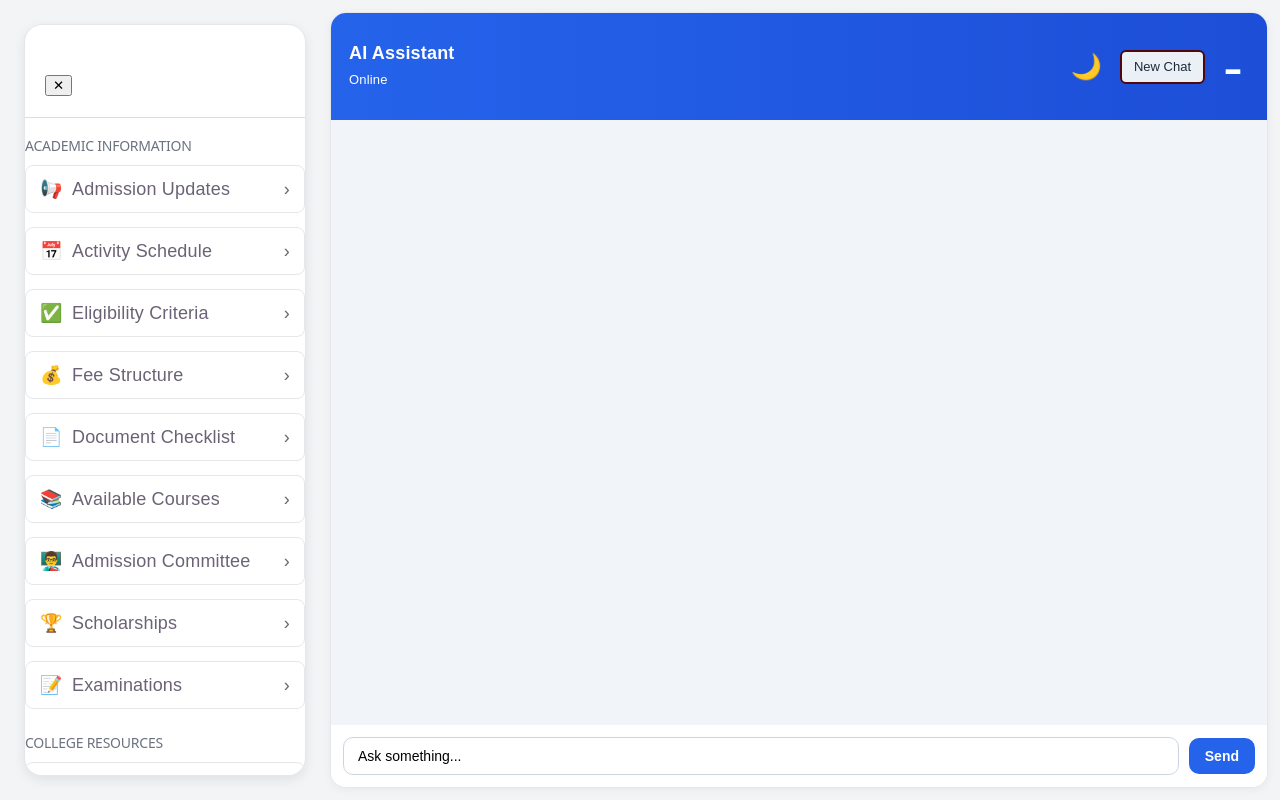
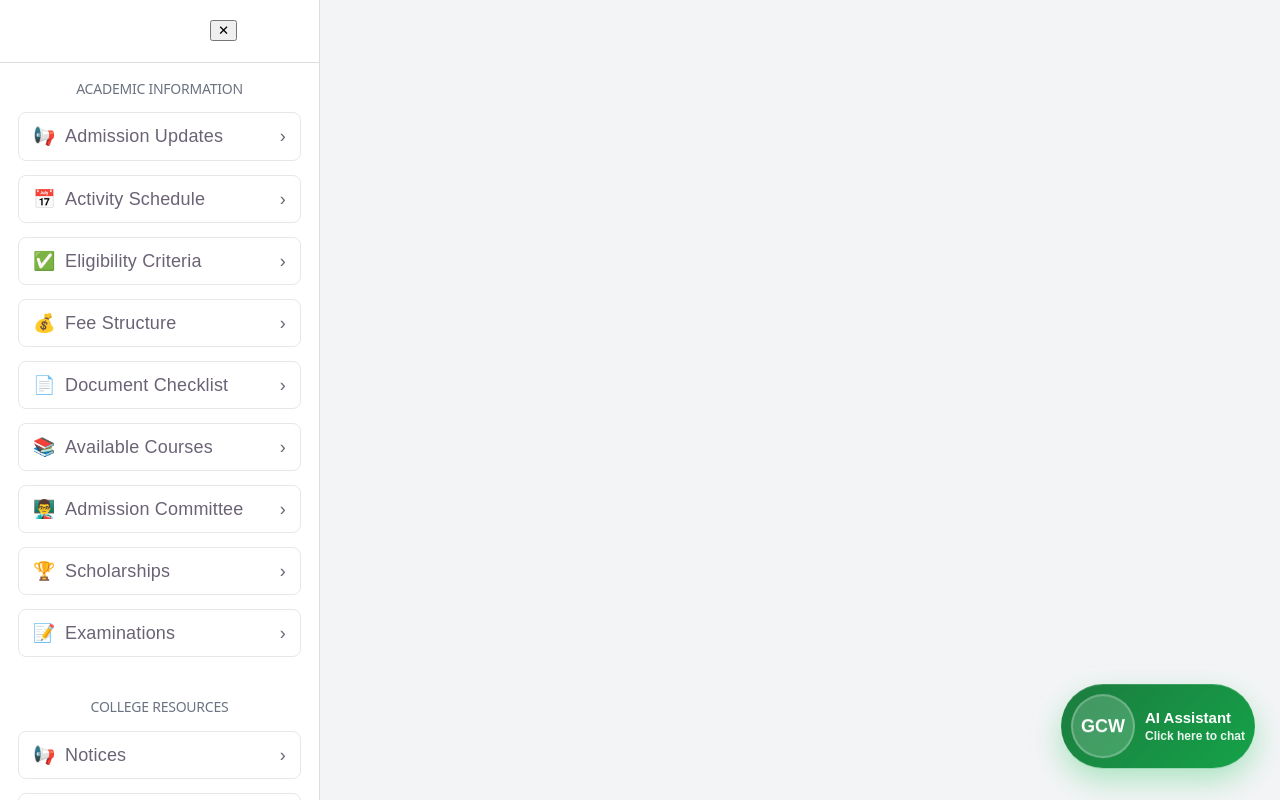
Before and after one commit to okai165/college-chatbot, a React app in the folder frontend/: page / in a window 1280 px wide. Built offline with nearby package versions, Linux system fonts and the light colour scheme; the HTML template or start-up script is replaced by a standard one.

Commit message:
Updated frontend redesign

```diff
--- a/frontend/src/App.css
+++ b/frontend/src/App.css
@@ -425,7 +425,7 @@ body {
     width:100%;
     height:100vh;
 
-    padding:12px;
+    /* padding:12px; */
     box-sizing:border-box;
 
     gap:12px;
@@ -433,24 +433,23 @@ body {
     background:#f3f4f6;
 }
 
-.sidebar{
-    width:280px;
+/* .sidebar{
+    width:320px;
 
-    margin:12px;
+    height:100vh;
 
-    border-radius:18px;
+    overflow-y:auto;
 
-    border:1px solid #e5e7eb;
+    overflow-x:hidden;
+
+    border-right:1px solid #ddd;
 
     background:white;
 
-    overflow:hidden;
-
-    box-shadow:0 4px 12px rgba(0,0,0,.08);
-}
-
+    box-sizing:border-box;
+} */
 .chat-container{
-  flex:1;
+    flex:1;
 
     background:white;
 
@@ -461,10 +460,11 @@ body {
     flex-direction:column;
 
     overflow:hidden;
+     margin:12px 12px 12px 0;
 
     box-shadow:0 2px 10px rgba(0,0,0,0.05);
 }
-.sidebar-header{
+/* .sidebar-header{
     padding:20px;
     border-bottom:1px solid #ddd;
     margin-bottom:20px;
@@ -473,10 +473,158 @@ body {
 .sidebar-header h2{
     margin:0;
     font-size:22px;
-}
+} */
 
 .sidebar-header p{
     margin-top:5px;
     color:#666;
     font-size:14px;
 }
+.chat-fab{
+    position:fixed;
+    bottom:25px;
+    right:25px;
+
+    display:flex;
+    align-items:center;
+    gap:10px;
+
+    padding:10px 10px;
+
+    border:none;
+    border-radius:999px;
+
+    cursor:pointer;
+
+    background:linear-gradient(135deg,#1d7c40,#16a34a);
+
+    color:white;
+    bottom:30px;
+    /* right:35px;   */
+
+    box-shadow:0 12px 30px rgba(34,197,94,.35);
+
+    transition:all .35s ease;
+
+    z-index:9999;
+
+    overflow:hidden;
+}
+
+.chat-fab:hover{
+    transform:translateY(-5px) scale(1.03);
+
+    background:linear-gradient(135deg,#021a0b,#0c4722);
+
+    box-shadow:0 18px 40px rgba(34,197,94,.45);
+}
+.chat-icon{
+
+    width:60px;
+    height:60px;
+
+    display:flex;
+    justify-content:center;
+    align-items:center;
+
+    border-radius:50%;
+
+    background:rgba(255,255,255,.18);
+
+    backdrop-filter:blur(8px);
+
+    border:2px solid rgba(255,255,255,.25);
+
+    overflow:hidden;
+
+    transition:all .45s ease;
+}
+.chat-icon span{
+
+    font-size:18px;
+
+    font-weight:700;
+
+    color:white;
+
+    transition:all .35s ease;
+}
+.chat-fab:hover .chat-icon{
+
+    transform:rotate(-15deg) scale(1.12);
+
+    background:white;
+
+    box-shadow:
+        0 10px 25px rgba(255,255,255,.35);
+}
+.chat-fab:hover .chat-icon span:nth-child(1){
+
+    transform:translateY(-5px) rotate(-12deg);
+
+    color:#16a34a;
+
+    font-weight:900;
+}
+
+.chat-fab:hover .chat-icon span:nth-child(2){
+
+    transform:scale(1.25);
+
+    color:#15803d;
+
+    font-weight:900;
+}
+
+.chat-fab:hover .chat-icon span:nth-child(3){
+
+    transform:translateY(5px) rotate(12deg);
+
+    color:#16a34a;
+
+    font-weight:900;
+}
+.chat-icon::after{
+
+    content:"";
+
+    position:absolute;
+
+    top:-30%;
+
+    left:-120%;
+
+    width:40%;
+
+    height:180%;
+
+    background:rgba(255,255,255,.7);
+
+    transform:rotate(25deg);
+
+    transition:.7s;
+}
+
+.chat-fab:hover .chat-icon::after{
+
+    left:170%;
+}
+.chat-content{
+    display:flex;
+    flex-direction:column;   /* Stack text vertically */
+    align-items:flex-start;  /* Left-align the text */
+    justify-content:center;
+    line-height:1.2;
+}
+
+.chat-title{
+    font-size:15px;
+    font-weight:700;
+    color:white;
+}
+
+.chat-subtitle{
+    font-size:12px;
+    color:rgba(255,255,255,0.9);
+    margin-top:2px;
+}
--- a/frontend/src/App.jsx
+++ b/frontend/src/App.jsx
@@ -19,7 +19,7 @@ import UploadDocuments from "./pages/UploadDocuments";
 // import HeroSection from "./components/HeroSection";
 import FeatureSection from "./components/FeatureSection";
 import { cardCategories } from "./data/cards";
-import Admissions from "./pages/Admissions";
+// import Admissions from "./pages/Admissions";
 import AdmissionsPage from "./pages/AdmissionsPage";
 import { useNavigate } from "react-router-dom";
 import AdmissionUpdatesPage from "./pages/AdmissionUpdatesPage";
@@ -38,7 +38,11 @@ function ChatWidget() {
   // STATES
   // =========================
 
-  const [open, setOpen] = useState(true);
+  const [sidebarOpen, setSidebarOpen] = useState(true);
+
+  // const [chatOpen, setChatOpen] = useState(false);
+
+  const [selectedCard, setSelectedCard] = useState(null);
 
   // const [sidebarOpen, setSidebarOpen] =
   //   useState(window.innerWidth > 768);
@@ -47,10 +51,10 @@ function ChatWidget() {
     useState(false);
 
   const [input, setInput] = useState("");
-  const [chatVisible, setChatVisible] = useState(true);
+  const [chatVisible, setChatVisible] = useState(false);
   const [messages, setMessages] =
     useState([]);
-  const [sidebarOpen, setSidebarOpen] = useState(true);
+  // const [sidebarOpen, setSidebarOpen] = useState(true);
   const [loading, setLoading] =
     useState(false);
 
@@ -100,8 +104,6 @@ function ChatWidget() {
   // SAVE TO LOCAL STORAGE
   // =========================
   const cardQuestions = {
-    Admissions: "Tell me about admissions.",
-    Courses: "Tell me about available courses.",
     Scholarships: "Tell me about scholarships.",
     Examinations: "Tell me about examinations.",
     Notices: "Show latest notices.",
@@ -113,70 +115,88 @@ function ChatWidget() {
     "Campus Facilities": "Show campus facilities.",
     "Events & Workshops": "Show recent events and workshops.",
     FAQ: "Show frequently asked questions.",
-    "Contact Us": "Show college contact information."
+    "Contact Us": "Show college contact information.",
+    "Multilingual Support": "Can you answer questions in different languages?",
+    "Smart Search": "Help me search college information.",
+    "AI Recommendations": "Recommend useful information for a new student."
   };
   const navigate = useNavigate();
-  const handleCardClick = (cardTitle) => {
+  const [pendingQuestion, setPendingQuestion] = useState(null);
+  const handleCardClick = (title) => {
+    console.log("Clicked:", title);
+    switch (title) {
 
-    if (cardTitle === "Admissions") {
-      navigate("/admissions");
-      return;
-    }
+      // =========================
+      // OPEN PAGES
+      // =========================
 
-    if (cardTitle === "Admission Updates") {
+      case "Admission Updates":
         navigate("/admission-updates");
         return;
-    }
 
-    if (cardTitle === "Activity Schedule") {
+      case "Activity Schedule":
         navigate("/activity-schedule");
         return;
-    }
 
-    if (cardTitle === "Eligibility Criteria") {
+      case "Eligibility Criteria":
         navigate("/eligibility");
         return;
-    }
 
-    if (cardTitle === "Fee Structure") {
+      case "Fee Structure":
         navigate("/fee-structure");
         return;
-    }
 
-    if (cardTitle === "Document Checklist") {
+      case "Document Checklist":
         navigate("/document-checklist");
         return;
-    }
 
-    if (cardTitle === "Available Courses") {
+      case "Available Courses":
         navigate("/available-courses");
         return;
-    }
 
-    if (cardTitle === "Admission Committee") {
+      case "Admission Committee":
         navigate("/admission-committee");
         return;
+
+      // =========================
+      // SPECIAL CARDS
+      // =========================
+
+      case "Chat History":
+        // navigate("/chat-history");
+        alert("Chat History page coming soon.");
+        return;
+
+      case "Saved Answers":
+        // navigate("/saved-answers");
+        alert("Saved Answers page coming soon.");
+        return;
+
+      case "Voice Assistant":
+        setChatVisible(true);
+        // startVoiceInput();
+        return;
+
+      // =========================
+      // DEFAULT → CHATBOT
+      // =========================
+
+      default:
+        setChatVisible(true);
+        setPendingQuestion(cardQuestions[title] || `Tell me about ${title}`);
     }
-
-    setOpen(true);
-
-    setTimeout(() => {
-      sendMessage(
-        cardQuestions[cardTitle] ||
-        `Tell me about ${cardTitle}`
-      );
-    }, 300);
   };
   useEffect(() => {
-    localStorage.removeItem("recentChats");
-    localStorage.removeItem("allChats");
-    setMessages([]);          // reset messages
-  }, []); // run once on component mount
-
-
-
-
-
+    if (chatVisible && pendingQuestion) {
+        sendMessage(pendingQuestion);
+        setPendingQuestion(null);
+    }
+}, [chatVisible, pendingQuestion]);
+  // useEffect(() => {
+  //   localStorage.removeItem("recentChats");
+  //   localStorage.removeItem("allChats");
+  //   setMessages([]);          // reset messages
+  // }, []); // run once on component mount
 
   // =========================
   // AUTO SCROLL
@@ -581,13 +601,15 @@ function ChatWidget() {
         bg: "#0f172a",
         panel: "#1e293b",
         text: "white",
-        body: "#111827"
+        body: "#111827",
+        border: "#334155"
       }
     : {
         bg: "white",
         panel: "#f8fafc",
         text: "#0f172a",
-        body: "#f1f5f9"
+        body: "#f1f5f9",
+        border: "#cbd5e1"
       };
 
   return (
@@ -620,25 +642,41 @@ function ChatWidget() {
         </aside>
 
     ) : (
-
         <div className="collapsed-sidebar">
 
-            <button onClick={() => setSidebarOpen(true)}>
-                click here for more options ☰
+          <button
+              className="expand-sidebar-btn"
+              onClick={() => setSidebarOpen(true)}
+          >
+              ☰ Click here for more options
           </button>
 
+          <div className="sidebar-preview">
+
+              <h3>Explore AI Assistant</h3>
+
+              {/* <ul>
+                  <li>Admission Updates</li>
+                  <li>Courses</li>
+                  <li>Scholarships</li>
+                  <li>Examinations</li>
+                  <li>Documents</li>
+                  <li>Events</li>
+                  <li>FAQ</li>
+              </ul> */}
+
+              <p>
+                  Open the sidebar to access all student services and AI features.
+                  like Admission Updates,Courses,Scholarships,Examinations,Documents,Events,FAQ and more.
+              </p>
+
           </div>
-
+       </div>
     )}
     {chatVisible && (
       <div
        className="chat-container"
       >
-
-
-
-
-
         {/* MAIN AREA */}
 
         <div
@@ -1050,8 +1088,25 @@ function ChatWidget() {
         </div>
 
       </div>
+
     )}
+    {!chatVisible && (
+       <button
+        className="chat-fab"
+        onClick={() => setChatVisible(true)}
+      >
+        <div className="chat-icon">
+          <span>G</span>
+          <span>C</span>
+          <span>W</span>
+        </div>
 
+        <div className="chat-content">
+          <span className="chat-title">AI Assistant</span>
+          <span className="chat-subtitle">Click here to chat</span>
+        </div>
+      </button>
+    )}
     {/* SPINNER STYLE */}
 
     <style>
--- a/frontend/src/styles/cards.css
+++ b/frontend/src/styles/cards.css
@@ -1,3 +1,45 @@
+.sidebar{
+
+    width:320px;
+
+    height:100vh;
+
+    background:#fff;
+
+    border-right:1px solid #ddd;
+
+    display:flex;
+
+    flex-direction:column;
+
+    overflow-y:auto;
+
+    overflow-x:hidden;
+
+    box-sizing:border-box;
+
+    flex-shrink:0;
+}
+.sidebar-header{
+
+    position:sticky;
+
+    top:0;
+
+    background:white;
+
+    z-index:100;
+
+    padding:18px;
+
+    border-bottom:1px solid #ddd;
+
+    display:flex;
+
+    justify-content:center;
+
+    align-items:center;
+}
 .feature-card{
      display:flex;
     justify-content:space-between;
@@ -38,15 +80,15 @@
     gap:8px;
 }
 
-.section {
+/* .section {
   margin-top: 20px;
-}
-.section h2{
+} */
+/* .section h2{
     font-size:14px;
     color:#6b7280;
     text-transform:uppercase;
     margin-bottom:10px;
-}
+} */
 
 
 .sidebar.collapsed{
@@ -56,20 +98,127 @@
     overflow:hidden;
 }
 .collapsed-sidebar{
-    width:70px;
-    background:#352828;
-    border-right:1px solid #050202;
+    width:320px;
+    height:100vh;
+
+    background:#ffffff;
+    border-right:1px solid #ddd;
 
     display:flex;
-    justify-content:center;
-    align-items:flex-start;
+    flex-direction:column;
 
-    padding-top:20px;
+    overflow:hidden;
+
+    box-sizing:border-box;
+}
+.expand-sidebar-btn{
+    width:100%;
+
+    padding:18px;
+
+    background:#2563eb;
+
+    color:white;
+
+    border:none;
+
+    font-size:18px;
+
+    font-weight:600;
+
+    cursor:pointer;
+
+    text-align:center;
+
+    border-radius:0;
 }
 
-.collapsed-sidebar button{
-    font-size:24px;
+.expand-sidebar-btn:hover{
+    background:#1d4ed8;
+}
+
+.sidebar-preview{
+    flex:1;
+
+    padding:25px;
+
+    display:flex;
+
+    flex-direction:column;
+
+    justify-content:flex-start;
+
+    align-items:center;
+
+    overflow-y:auto;
+}
+.sidebar-preview h3{
+    text-align:center;
+    margin-bottom:20px;
+    color:#2563eb;
+}
+
+.sidebar-preview ul{
+    list-style:none;
+    padding:0;
+    margin:0 0 20px;
+}
+
+.sidebar-preview li{
+    padding:10px 0;
+    border-bottom:1px solid #eee;
+    font-size:15px;
+}
+.sidebar-preview p{
+    width:100%;
+
+    max-width:260px;
+
+    text-align:center;
+
+    line-height:1.8;
+
+    word-break:break-word;
+}
+
+.sidebar-header h2 {
+    margin: 0;
+    font-size: 22px;
+    font-weight: 700;
+}
+.close-sidebar {
+    position:absolute;
+
+    right:15px;
+
+    top:50%;
+
+    transform:translateY(-50%);
+
+    background:none;
+
     border:none;
-    background:none;
+
+    font-size:22px;
+
     cursor:pointer;
 }
+.section {
+    padding: 18px;
+}
+
+.section h2 {
+    text-align: center;
+    margin-bottom: 15px;
+    font-size:14px;
+    color:#6b7280;
+    text-transform:uppercase;
+}
+.sidebar::-webkit-scrollbar{
+    width:6px;
+}
+
+.sidebar::-webkit-scrollbar-thumb{
+    background:#cbd5e1;
+    border-radius:10px;
+}
```
Lines whose indentation alone changed are shown as unchanged.
